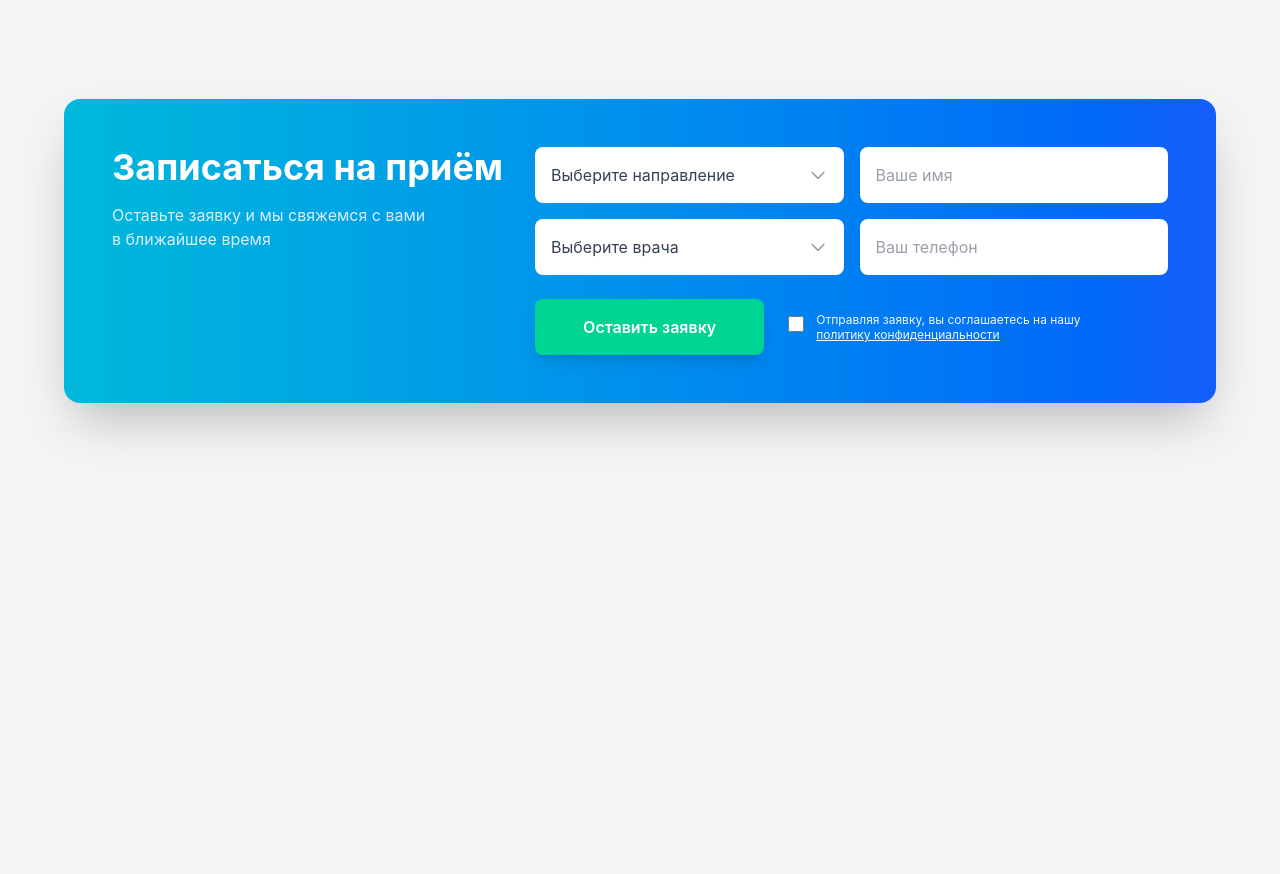
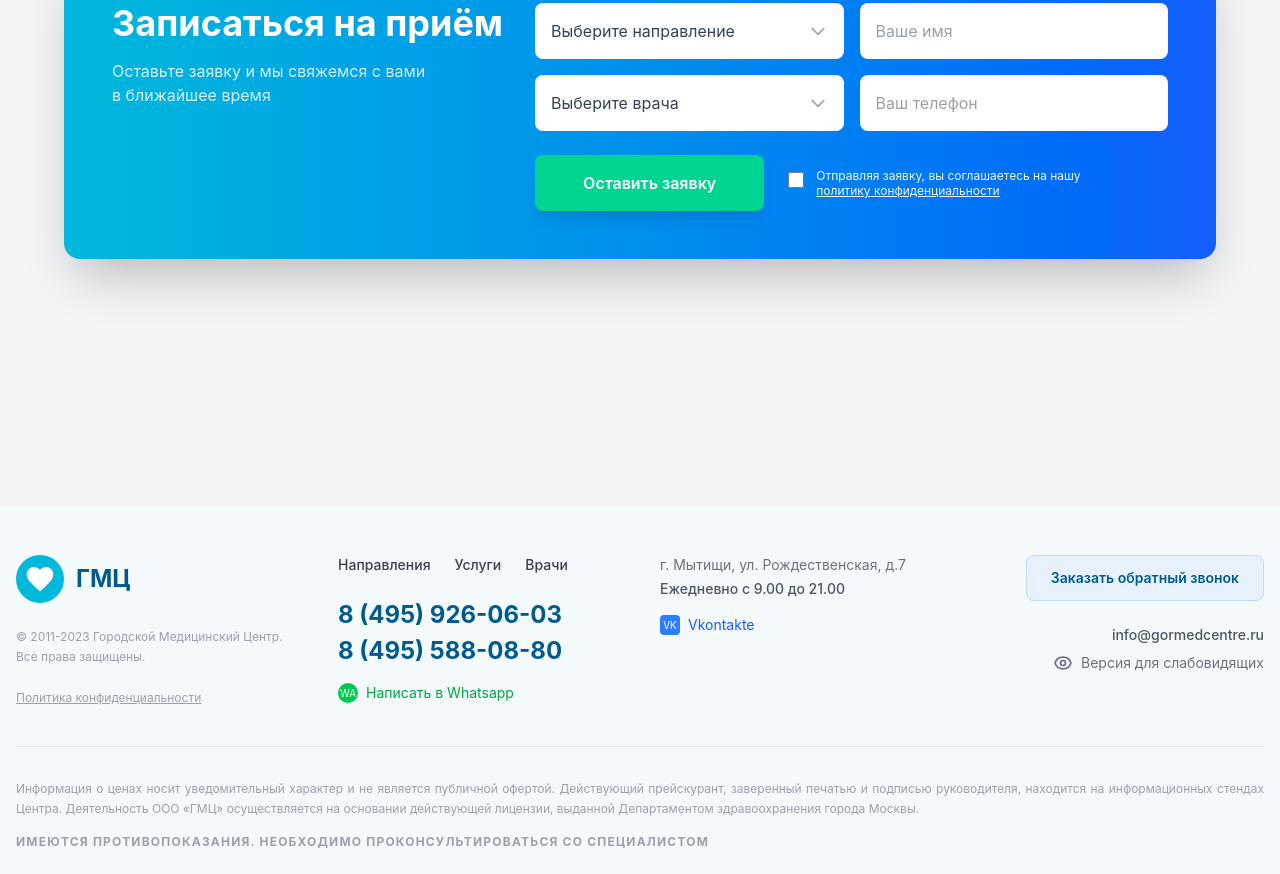
Before and after one commit to abushShooh/ExamsTeam, a website: page Pages/abdullo.html in a window 1280 px wide. Shown: the part 5869-6743 px from the top of the page. Before the commit the page ends 6520 px from the top, so only its background shows below. Drawn offline with nearby package versions, Linux system fonts and the light colour scheme; files that its build step writes are made by us from their sources; files whose address does not match are found by name.

Commit message:
finish project abdullo

```diff
--- a/Pages/abdullo.html
+++ b/Pages/abdullo.html
@@ -311,7 +311,7 @@
 
         </div>
 
-    </div><br><br><br><br><br>
+    </div><br>
 
     <div class="max-w-[1400px] mx-auto px-4">
 
@@ -388,7 +388,7 @@
 
         </div>
 
-    </div><br><br>
+    </div>
 
     <div class="min-h-screen flex items-center justify-center bg-black-300 p-4">
   <div class="w-full max-w-6xl bg-gradient-to-r from-cyan-500 to-blue-600 rounded-2xl p-8 md:p-12 shadow-2xl">
@@ -641,5 +641,76 @@
   </div>
 </div>
 
+<footer class="bg-[#F4F9FC] pt-12 pb-6 font-sans text-gray-600">
+  <div class="max-w-7xl mx-auto px-4">
+
+    <div class="grid grid-cols-1 md:grid-cols-2 lg:grid-cols-4 gap-10 border-b border-gray-200 pb-10">
+
+      <div class="flex flex-col gap-6">
+        <div class="flex items-center gap-3">
+          <div class="w-12 h-12 bg-cyan-500 rounded-full flex items-center justify-center">
+            <svg class="w-8 h-8 text-white" fill="currentColor" viewBox="0 0 24 24"><path d="M12 21.35l-1.45-1.32C5.4 15.36 2 12.28 2 8.5 2 5.42 4.42 3 7.5 3c1.74 0 3.41.81 4.5 2.09C13.09 3.81 14.76 3 16.5 3 19.58 3 22 5.42 22 8.5c0 3.78-3.4 6.86-8.55 11.54L12 21.35z"/></svg>
+          </div>
+          <span class="text-2xl font-bold text-[#005B8C]">ГМЦ</span>
+        </div>
+        <p class="text-xs leading-relaxed text-gray-400">
+          © 2011-2023 Городской Медицинский Центр. Все права защищены.
+        </p>
+        <a href="#" class="text-xs underline text-gray-400 hover:text-blue-500 transition-colors">Политика конфиденциальности</a>
+      </div>
+
+      <div class="flex flex-col gap-4">
+        <nav class="flex flex-wrap gap-x-6 gap-y-2 text-sm font-medium text-gray-700 mb-2">
+          <a href="#" class="hover:text-blue-600">Направления</a>
+          <a href="#" class="hover:text-blue-600">Услуги</a>
+          <a href="#" class="hover:text-blue-600">Врачи</a>
+        </nav>
+        <div class="flex flex-col gap-1">
+          <a href="tel:84959260603" class="text-xl md:text-2xl font-bold text-[#005B8C] hover:opacity-80">8 (495) 926-06-03</a>
+          <a href="tel:84955880880" class="text-xl md:text-2xl font-bold text-[#005B8C] hover:opacity-80">8 (495) 588-08-80</a>
+        </div>
+        <a href="#" class="flex items-center gap-2 text-sm text-green-600 hover:underline">
+          <span class="w-5 h-5 bg-green-500 rounded-full flex items-center justify-center text-white text-[10px]">WA</span>
+          Написать в Whatsapp
+        </a>
+      </div>
+
+      <div class="flex flex-col gap-4">
+        <div class="text-sm">
+          <p class="mb-1 text-gray-500">г. Мытищи, ул. Рождественская, д.7</p>
+          <p class="font-medium">Ежедневно с 9.00 до 21.00</p>
+        </div>
+        <a href="#" class="flex items-center gap-2 text-sm text-blue-600 hover:underline">
+          <span class="w-5 h-5 bg-blue-500 rounded flex items-center justify-center text-white text-[10px]">VK</span>
+          Vkontakte
+        </a>
+      </div>
+
+      <div class="flex flex-col items-start lg:items-end gap-6">
+        <button class="w-full md:w-auto px-6 py-3 bg-blue-100/50 border border-blue-200 text-[#005B8C] font-semibold rounded-lg hover:bg-blue-200 transition-all text-sm">
+          Заказать обратный звонок
+        </button>
+        <div class="text-right flex flex-col items-start lg:items-end gap-2">
+          <a href="mailto:info@gormedcentre.ru" class="text-sm font-medium hover:text-blue-600 transition-colors">info@gormedcentre.ru</a>
+          <a href="#" class="flex items-center gap-2 text-sm text-gray-500 hover:text-gray-800">
+             <svg class="w-5 h-5" fill="none" stroke="currentColor" viewBox="0 0 24 24"><path stroke-linecap="round" stroke-linejoin="round" stroke-width="2" d="M15 12a3 3 0 11-6 0 3 3 0 016 0z"/><path stroke-linecap="round" stroke-linejoin="round" stroke-width="2" d="M2.458 12C3.732 7.943 7.523 5 12 5c4.478 0 8.268 2.943 9.542 7-1.274 4.057-5.064 7-9.542 7-4.477 0-8.268-2.943-9.542-7z"/></svg>
+             Версия для слабовидящих
+          </a>
+        </div>
+      </div>
+
+    </div>
+
+    <div class="mt-8">
+      <p class="text-[10px] md:text-xs text-gray-400 leading-relaxed text-justify">
+        Информация о ценах носит уведомительный характер и не является публичной офертой. Действующий прейскурант, заверенный печатью и подписью руководителя, находится на информационных стендах Центра. Деятельность ООО «ГМЦ» осуществляется на основании действующей лицензии, выданной Департаментом здравоохранения города Москвы.
+      </p>
+      <p class="mt-4 text-[10px] md:text-xs font-bold text-gray-400 uppercase tracking-widest">
+        Имеются противопоказания. Необходимо проконсультироваться со специалистом
+      </p>
+    </div>
+
+  </div>
+</footer>
 </body>
 </html>
```
